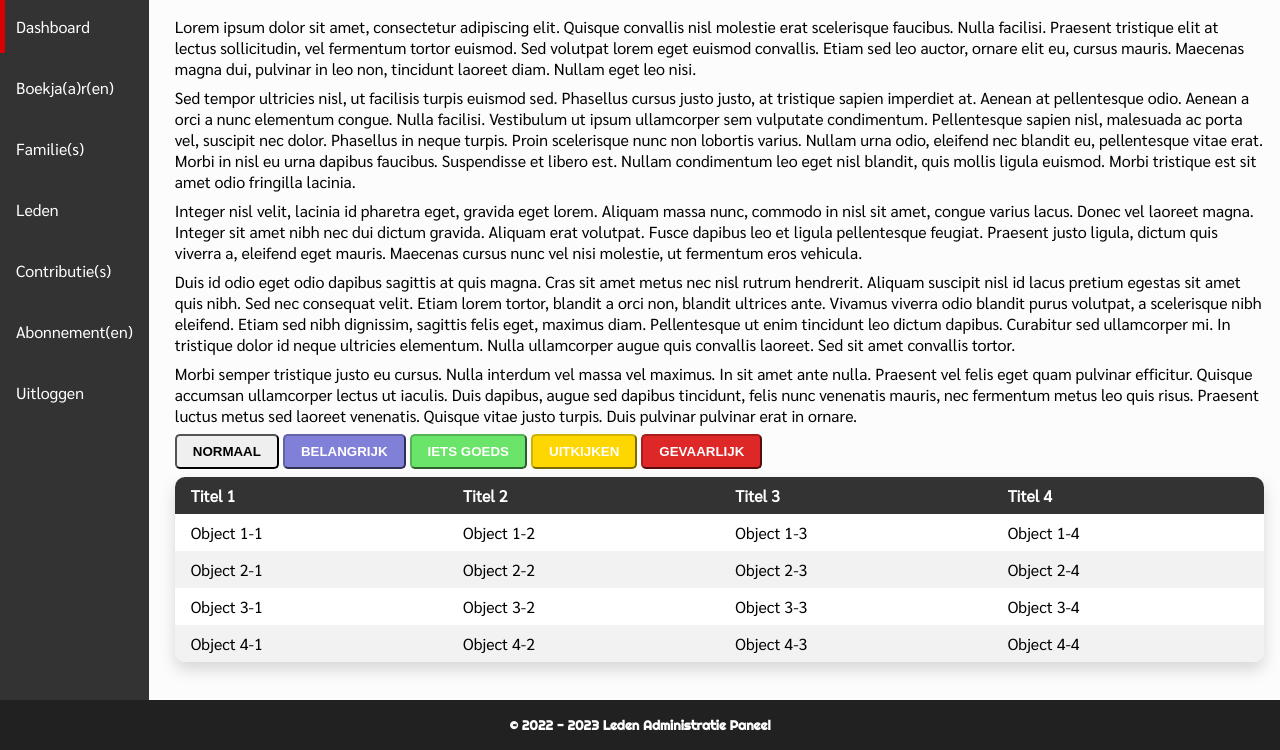
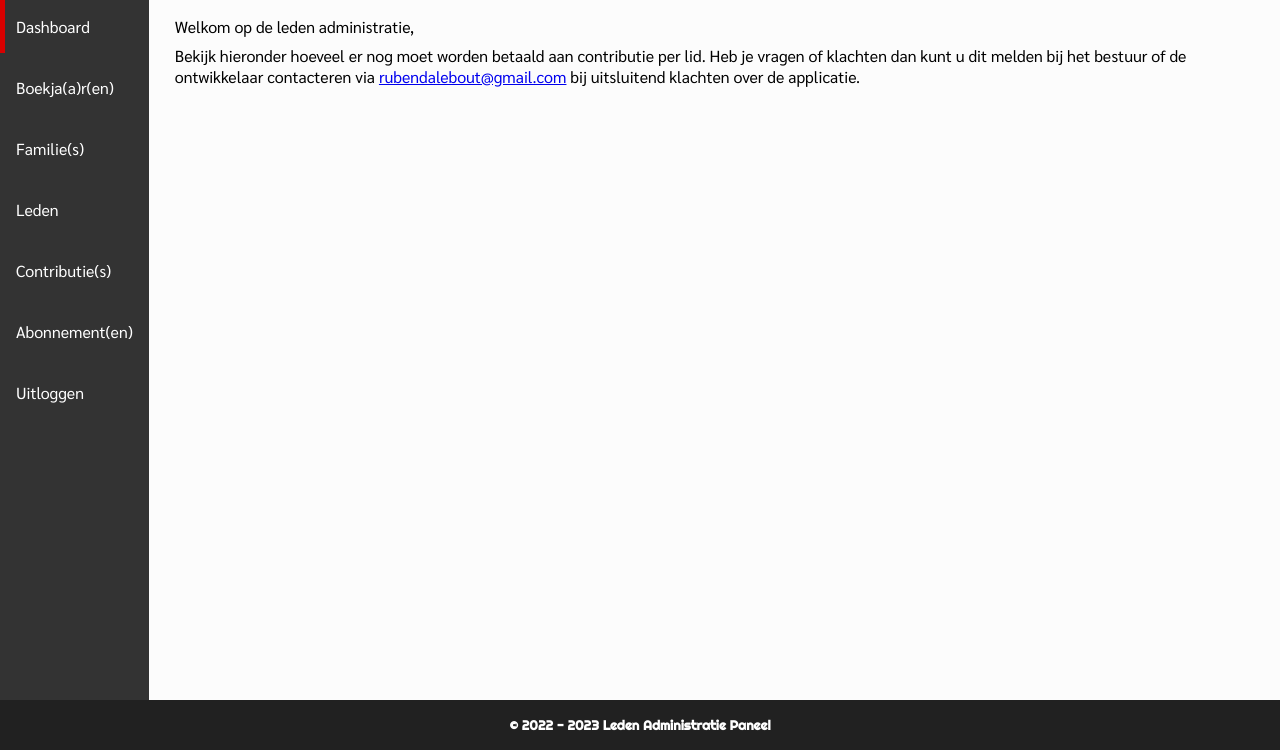
Before and after one commit to DeEchteZeeuw/LOI_PHP_Eindopdracht, a PHP site: page /dashboard.php in a window 1280 px wide. Shown: the part 50-800 px from the top of the page. Run offline with PHP 8.4, Linux system fonts and the light colour scheme; the visitor is signed in with stand-in values (Sample User, id 1).

Commit message:
dashboard text update

```diff
--- a/dashboard.php
+++ b/dashboard.php
@@ -1,56 +1,7 @@
     <?php include './inc/templates/header.php'; ?>
         <section class="text-black">
-            <p>Lorem ipsum dolor sit amet, consectetur adipiscing elit. Quisque convallis nisl molestie erat scelerisque faucibus. Nulla facilisi. Praesent tristique elit at lectus sollicitudin, vel fermentum tortor euismod. Sed volutpat lorem eget euismod convallis. Etiam sed leo auctor, ornare elit eu, cursus mauris. Maecenas magna dui, pulvinar in leo non, tincidunt laoreet diam. Nullam eget leo nisi.</p>
-
-<p>Sed tempor ultricies nisl, ut facilisis turpis euismod sed. Phasellus cursus justo justo, at tristique sapien imperdiet at. Aenean at pellentesque odio. Aenean a orci a nunc elementum congue. Nulla facilisi. Vestibulum ut ipsum ullamcorper sem vulputate condimentum. Pellentesque sapien nisl, malesuada ac porta vel, suscipit nec dolor. Phasellus in neque turpis. Proin scelerisque nunc non lobortis varius. Nullam urna odio, eleifend nec blandit eu, pellentesque vitae erat. Morbi in nisl eu urna dapibus faucibus. Suspendisse et libero est. Nullam condimentum leo eget nisl blandit, quis mollis ligula euismod. Morbi tristique est sit amet odio fringilla lacinia.</p>
-
-<p>Integer nisl velit, lacinia id pharetra eget, gravida eget lorem. Aliquam massa nunc, commodo in nisl sit amet, congue varius lacus. Donec vel laoreet magna. Integer sit amet nibh nec dui dictum gravida. Aliquam erat volutpat. Fusce dapibus leo et ligula pellentesque feugiat. Praesent justo ligula, dictum quis viverra a, eleifend eget mauris. Maecenas cursus nunc vel nisi molestie, ut fermentum eros vehicula.</p>
-
-<p>Duis id odio eget odio dapibus sagittis at quis magna. Cras sit amet metus nec nisl rutrum hendrerit. Aliquam suscipit nisl id lacus pretium egestas sit amet quis nibh. Sed nec consequat velit. Etiam lorem tortor, blandit a orci non, blandit ultrices ante. Vivamus viverra odio blandit purus volutpat, a scelerisque nibh eleifend. Etiam sed nibh dignissim, sagittis felis eget, maximus diam. Pellentesque ut enim tincidunt leo dictum dapibus. Curabitur sed ullamcorper mi. In tristique dolor id neque ultricies elementum. Nulla ullamcorper augue quis convallis laoreet. Sed sit amet convallis tortor.</p>
-
-<p>Morbi semper tristique justo eu cursus. Nulla interdum vel massa vel maximus. In sit amet ante nulla. Praesent vel felis eget quam pulvinar efficitur. Quisque accumsan ullamcorper lectus ut iaculis. Duis dapibus, augue sed dapibus tincidunt, felis nunc venenatis mauris, nec fermentum metus leo quis risus. Praesent luctus metus sed laoreet venenatis. Quisque vitae justo turpis. Duis pulvinar pulvinar erat in ornare.</p>
-            <button>Normaal</button>
-            <button class="primary">Belangrijk</button>
-            <button class="good">Iets goeds</button>
-            <button class="watchout">Uitkijken</button>
-            <button class="failure">Gevaarlijk</button>
-
-            <table>
-                <thead>
-                    <tr>
-                        <th>Titel 1</th>
-                        <th>Titel 2</th>
-                        <th>Titel 3</th>
-                        <th>Titel 4</th>
-                    </tr>
-                </thead>
-                <tbody>
-                    <tr>
-                        <td>Object 1-1</td>
-                        <td>Object 1-2</td>
-                        <td>Object 1-3</td>
-                        <td>Object 1-4</td>
-                    </tr>
-                    <tr>
-                        <td>Object 2-1</td>
-                        <td>Object 2-2</td>
-                        <td>Object 2-3</td>
-                        <td>Object 2-4</td>
-                    </tr>
-                    <tr>
-                        <td>Object 3-1</td>
-                        <td>Object 3-2</td>
-                        <td>Object 3-3</td>
-                        <td>Object 3-4</td>
-                    </tr>
-                    <tr>
-                        <td>Object 4-1</td>
-                        <td>Object 4-2</td>
-                        <td>Object 4-3</td>
-                        <td>Object 4-4</td>
-                    </tr>
-                </tbody>
-            </table>
+            <p>Welkom op de leden administratie,</p>
+            <p>Bekijk hieronder hoeveel er nog moet worden betaald aan contributie per lid. Heb je vragen of klachten dan kunt u dit melden bij het bestuur of de ontwikkelaar contacteren via <a href="mailto:rubendalebout@gmail.com">rubendalebout@gmail.com</a> bij uitsluitend klachten over de applicatie.</p>
         </section>
     </main>
     <footer class="text-center">
```
